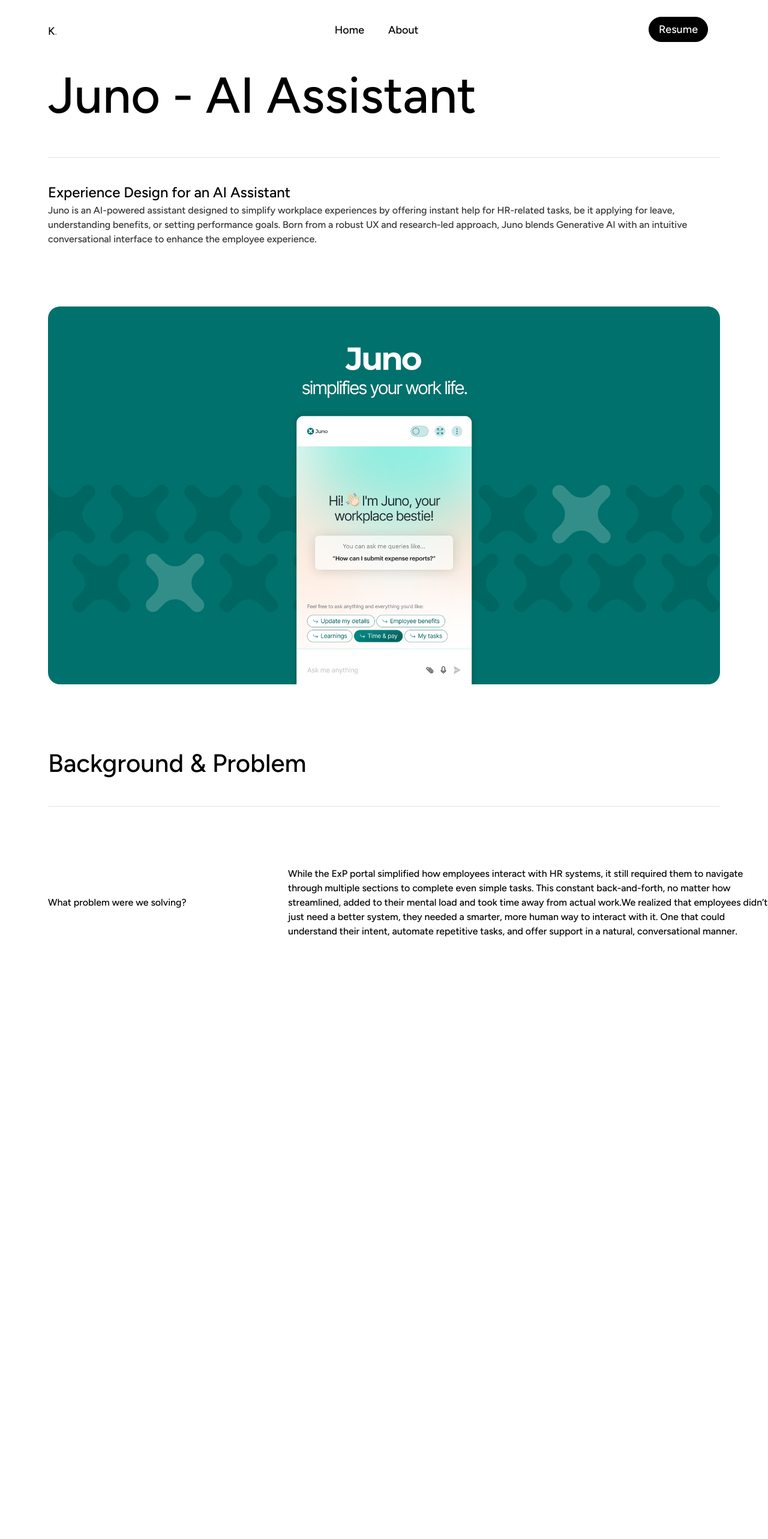
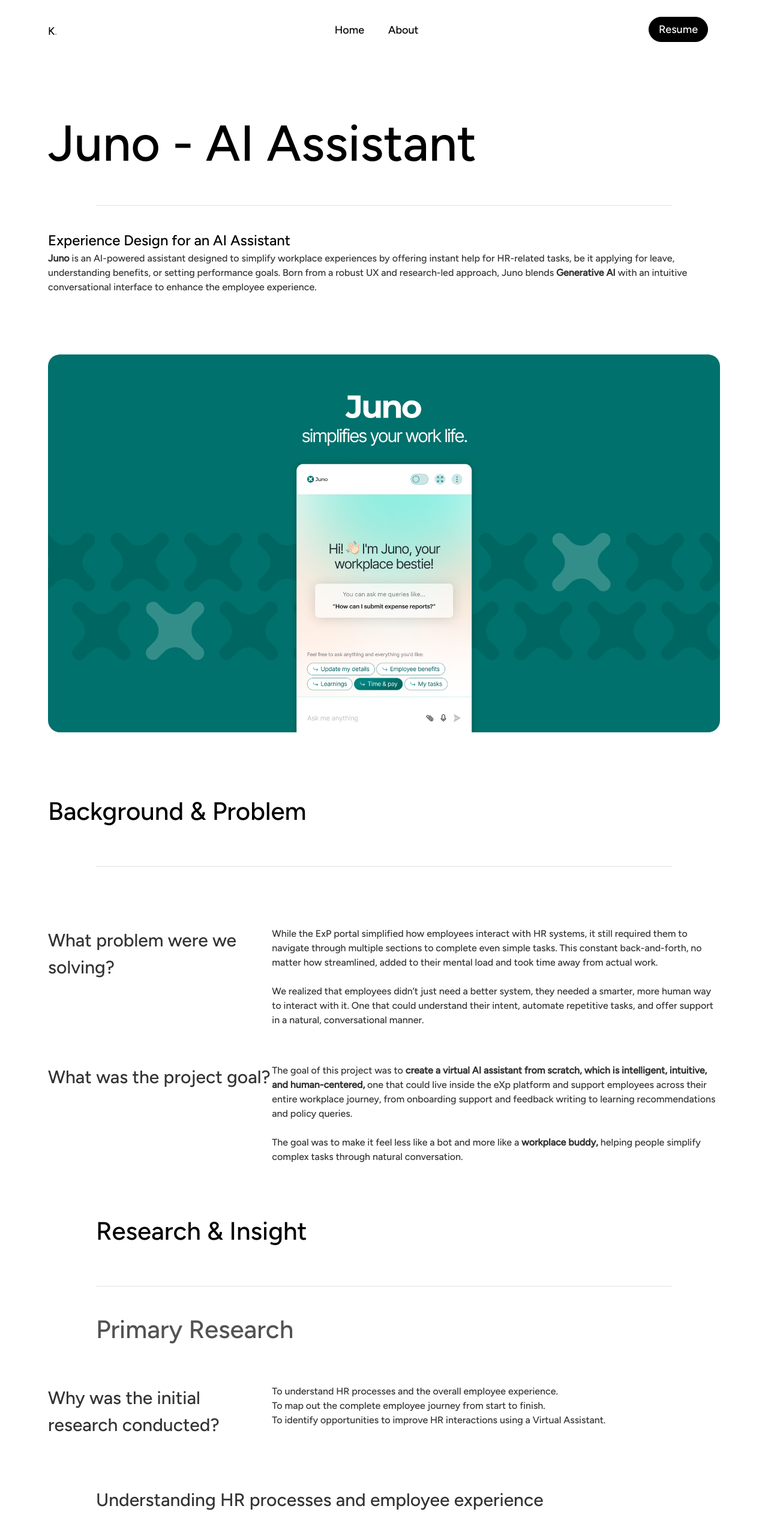
Before and after one commit to ayushmanchhabra/kashikagirotra.com, a React (Vite) app: page /project/juno in a window 1280 px wide. Shown: the top 2566 px of the page at 60% size. Before the commit the page ends 1565 px from the top, so only its background shows below. Built offline with nearby package versions, Linux system fonts and the light colour scheme.

Commit message:
chore(project): update progressc

```diff
--- a/src/assets/index.ts
+++ b/src/assets/index.ts
@@ -1,7 +1,11 @@
 import ProjectJunoImage1 from './project_juno_image1.avif';
+import ProjectJunoImage2 from './project_juno_image2.avif';
+import ProjectJunoImage3 from './project_juno_image3.avif';
 import Logo from './logo.jpeg';
 
 export {
     Logo,
     ProjectJunoImage1,
+    ProjectJunoImage2,
+    ProjectJunoImage3,
 };
--- a/src/screens/projects/Juno.tsx
+++ b/src/screens/projects/Juno.tsx
@@ -1,37 +1,128 @@
-import { ProjectJunoImage1 } from "../../assets";
+import { ProjectJunoImage1, ProjectJunoImage2, ProjectJunoImage3 } from "../../assets";
 
 export default function Juno() {
     return (
-        <div    >
-            <span className="pl-20 text-[84px]">
+        <div className="font-inter p-20">
+            <span className="text-[84px]">
                 Juno - AI Assistant
             </span>
 
             <hr className="mt-10 mb-10 ml-20 mr-20 text-[#DFE4DF]" />
 
-            <div className="pl-20 pr-20">
+            <div className="">
                 <h5 className="text-[24px]">Experience Design for an AI Assistant</h5>
                 <span className="text-[16px] text-[#333333]">
-                    Juno is an AI-powered assistant designed to simplify workplace experiences by offering instant help for HR-related tasks, be it applying for leave, understanding benefits, or setting performance goals. Born from a robust UX and research-led approach, Juno blends Generative AI with an intuitive conversational interface to enhance the employee experience.
+                    <span className="font-bold">Juno</span> is an AI-powered assistant designed to simplify workplace experiences by offering instant help for HR-related tasks, be it applying for leave, understanding benefits, or setting performance goals. Born from a robust UX and research-led approach, Juno blends <span className="font-bold">Generative AI</span> with an intuitive conversational interface to enhance the employee experience.
                 </span>
                 <img className="border-0 rounded-[20px] mt-25 mb-25" alt="Project Juno Image 1" src={ProjectJunoImage1} />
             </div>
 
-            <span className="pl-20 mt-30 text-[42px]">
+            <span className="mt-30 text-[42px]">
                 Background & Problem
             </span>
 
-            <hr className="mt-10 mb-10 ml-20 mr-20 text-[#DFE4DF]" />
+            <hr className="mt-15 mb-10 ml-20 mr-20 text-[#DFE4DF]" />
 
-            <div className="h-full pl-20 pt-15 grid grid-cols-[1fr_2fr] items-center flex justify-start items-center">
+            <div className="h-full pt-15 grid grid-cols-[1fr_2fr] flex items-start">
                 <div>
-                    <span>
+                    <span className="text-[#333333] text-[30px]">
                         What problem were we solving?
                     </span>
                 </div>
+
                 <div>
-                    <span>While the ExP portal simplified how employees interact with HR systems, it still required them to navigate through multiple sections to complete even simple tasks. This constant back-and-forth, no matter how streamlined, added to their mental load and took time away from actual work.</span>
-                    <span>We realized that employees didn’t just need a better system, they needed a smarter, more human way to interact with it. One that could understand their intent, automate repetitive tasks, and offer support in a natural, conversational manner.</span>
+                    <span className="text-[#333333] text-[16px]">While the ExP portal simplified how employees interact with HR systems, it still required them to navigate through multiple sections to complete even simple tasks. This constant back-and-forth, no matter how streamlined, added to their mental load and took time away from actual work.</span>
+                    <br /><br />
+                    <span className="text-[#333333] text-[16px]">We realized that employees didn’t just need a better system, they needed a smarter, more human way to interact with it. One that could understand their intent, automate repetitive tasks, and offer support in a natural, conversational manner.</span>
+                </div>
+            </div>
+
+            <div className="h-full pt-15 pb-20 grid grid-cols-[1fr_2fr] flex items-start">
+                <div>
+                    <span className="text-[#333333] text-[30px]">
+                        What was the project goal?
+                    </span>
+                </div>
+
+                <div>
+                    <span className="text-[#333333] text-[16px]">The goal of this project was to <span className="font-bold"> create a virtual AI assistant from scratch, which is intelligent, intuitive, and human-centered,</span> one that could live inside the eXp platform and support employees across their entire workplace journey, from onboarding support and feedback writing to learning recommendations and policy queries.</span>
+                    <br /><br />
+                    <span className="text-[#333333] text-[16px]">The goal was to make it feel less like a bot and more like a <span className="font-bold">workplace buddy,</span> helping people simplify complex tasks through natural conversation.</span>
+                </div>
+            </div>
+
+            <span className="pl-20 mt-30 text-[42px]">
+                Research & Insight
+            </span>
+
+            <hr className="mt-15 mb-10 ml-20 mr-20 text-[#DFE4DF]" />
+
+            <span className="pl-20 mt-30 text-[42px] text-[#525252]">
+                Primary Research
+            </span>
+
+            <div className="h-full pt-15 pb-20 grid grid-cols-[1fr_2fr] flex items-start">
+                <div>
+                    <span className="text-[#333333] text-[30px]">
+                        Why was the initial research conducted?
+                    </span>
+                </div>
+
+                <div>
+                    <span className="text-[#333333] text-[16px]">To understand HR processes and the overall employee experience.</span>
+                    <br />
+                    <span className="text-[#333333] text-[16px]">To map out the complete employee journey from start to finish.</span>
+                    <br />
+                    <span className="text-[#333333] text-[16px]">To identify opportunities to improve HR interactions using a Virtual Assistant.</span>
+                </div>
+            </div>
+
+            <div className="pl-20">
+                <span className="text-[#333333] text-[30px]">
+                    Understanding HR processes and employee experience
+                </span>
+
+                <img className="border-0 rounded-[20px] mt-25 mb-25" alt="Project Juno Image 1" src={ProjectJunoImage2} />
+            </div>
+
+            <div className="h-full pt-15 pb-20 grid grid-cols-[1fr_2fr] flex items-start">
+                <div>
+                    <span className="text-[#333333] text-[30px]">
+                        Who would be using it?
+                    </span>
+                </div>
+
+                <div>
+                    <span className="text-[#333333] text-[16px] font-bold">Employees Seeking Information & Support:</span>
+                    <br />
+                    <span className="text-[#333333] text-[16px]">New Hires</span>
+                    <br />
+                    <span className="text-[#333333] text-[16px]">Current Employees</span>
+                    <br />
+                    <span className="text-[#333333] text-[16px]">Managers</span>
+                    <br /><br />
+                    <span className="text-[#333333] text-[16px] font-bold">HR Professionals:</span>
+                    <br />
+                    <span className="text-[#333333] text-[16px]">HR Specialists</span>
+                    <br />
+                    <span className="text-[#333333] text-[16px]">Recruiters</span>
+                </div>
+            </div>
+
+            <div className="h-full pt-15 pb-20 grid grid-cols-[1fr_2fr] flex items-start">
+                <div>
+                    <span className="text-[#333333] text-[30px]">
+                        Persona
+                    </span>
+                </div>
+
+                <div className="bg-[#F5F5F5] rounded-t-[20px]">
+                    <img className="border-0 rounded-t-[20px]" alt="Project Juno Image 1" src={ProjectJunoImage3} />
+                    <span className="text-[#333333] text-[16px] font-bold">Priya Mehta (Senior Developer, 38)</span>
+                    <br />
+                    <span className="text-[#333333] text-[16px] font-bold">About:</span>
+                    <br />
+                    <span className="text-[#333333] text-[16px]">I'm a passionate developer and leader who thrives on continuous learning and building successful teams. I'm driven to make a positive impact, both through my own technical expertise and by empowering those around me.</span>
                 </div>
             </div>
 
```
Also changed, not shown: src/assets/project_juno_image2.avif (added), src/assets/project_juno_image3.avif (added).
